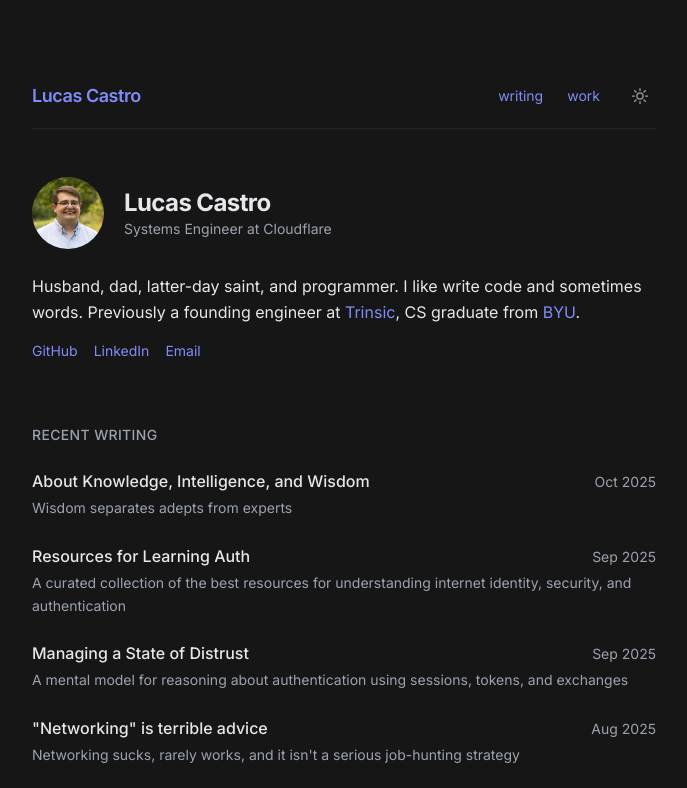
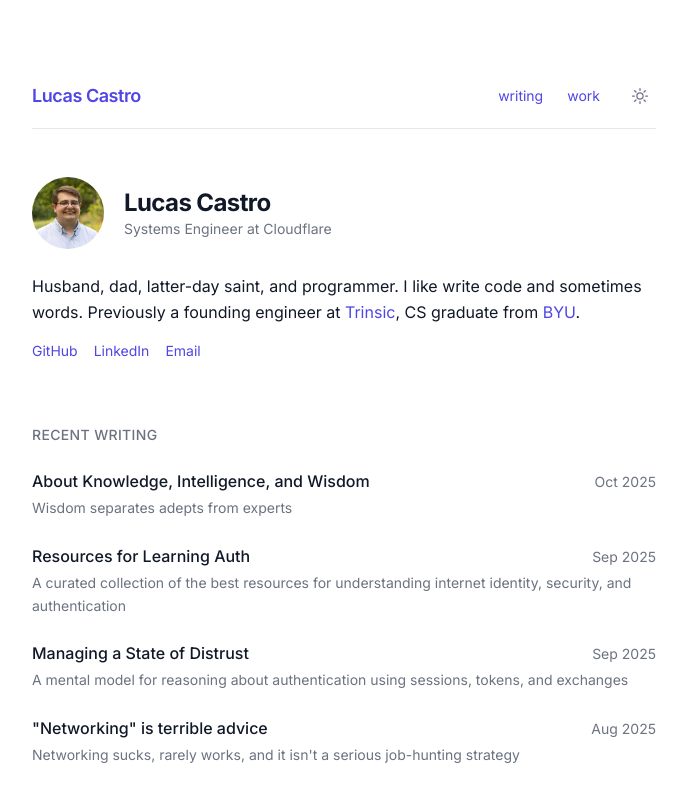
Before and after one commit to lucasamonrc/website, an Astro site: page / in a window 1280 px wide. Both pictures are taken after a click on the button "Toggle theme". Shown: the top 788 px of the page, without its empty margins (296-983 px from the left). Built offline with nearby package versions, Linux system fonts and the light colour scheme; Astro itself is replaced by a stand-in of ours.

Commit message:
Disiable :visited styles and add system theme setting

```diff
--- a/src/components/BaseHead.astro
+++ b/src/components/BaseHead.astro
@@ -42,7 +42,11 @@ const { title, description, image = FallbackImage } = Astro.props;
 <script is:inline>
 	(function () {
 		const stored = localStorage.getItem("theme");
-		if (stored === "dark" || (!stored && window.matchMedia("(prefers-color-scheme: dark)").matches)) {
+		if (
+			stored === "dark" ||
+			((!stored || stored === "system") &&
+				window.matchMedia("(prefers-color-scheme: dark)").matches)
+		) {
 			document.documentElement.classList.add("dark");
 		}
 	})();
--- a/src/components/ThemeToggle.astro
+++ b/src/components/ThemeToggle.astro
@@ -4,12 +4,28 @@
 <button
 	id="theme-toggle"
 	type="button"
-	aria-label="Toggle dark mode"
+	aria-label="Toggle theme"
 	class="cursor-pointer rounded-md p-1.5 text-text-secondary transition-colors"
 >
-	<!-- Sun icon (shown in dark mode) -->
+	<!-- System icon -->
 	<svg
-		class="hidden h-5 w-5 dark:block"
+		id="theme-icon-system"
+		class="h-5 w-5"
+		fill="none"
+		viewBox="0 0 24 24"
+		stroke-width="1.5"
+		stroke="currentColor"
+	>
+		<path
+			stroke-linecap="round"
+			stroke-linejoin="round"
+			d="M9 17.25v1.007a3 3 0 01-.879 2.122L7.5 21h9l-.621-.621A3 3 0 0115 18.257V17.25m6-12V15a2.25 2.25 0 01-2.25 2.25H5.25A2.25 2.25 0 013 15V5.25m18 0A2.25 2.25 0 0018.75 3H5.25A2.25 2.25 0 003 5.25m18 0H3"
+		></path>
+	</svg>
+	<!-- Sun icon -->
+	<svg
+		id="theme-icon-light"
+		class="h-5 w-5"
 		fill="none"
 		viewBox="0 0 24 24"
 		stroke-width="1.5"
@@ -21,9 +37,10 @@
 			d="M12 3v2.25m6.364.386l-1.591 1.591M21 12h-2.25m-.386 6.364l-1.591-1.591M12 18.75V21m-4.773-4.227l-1.591 1.591M5.25 12H3m4.227-4.773L5.636 5.636M15.75 12a3.75 3.75 0 11-7.5 0 3.75 3.75 0 017.5 0z"
 		></path>
 	</svg>
-	<!-- Moon icon (shown in light mode) -->
+	<!-- Moon icon -->
 	<svg
-		class="block h-5 w-5 dark:hidden"
+		id="theme-icon-dark"
+		class="h-5 w-5"
 		fill="none"
 		viewBox="0 0 24 24"
 		stroke-width="1.5"
@@ -38,8 +55,49 @@
 </button>
 
 <script is:inline>
+	const THEMES = ["system", "light", "dark"];
+
+	function getStoredTheme() {
+		return localStorage.getItem("theme") || "system";
+	}
+
+	function applyTheme(theme) {
+		if (theme === "dark") {
+			document.documentElement.classList.add("dark");
+		} else if (theme === "light") {
+			document.documentElement.classList.remove("dark");
+		} else {
+			if (window.matchMedia("(prefers-color-scheme: dark)").matches) {
+				document.documentElement.classList.add("dark");
+			} else {
+				document.documentElement.classList.remove("dark");
+			}
+		}
+		updateIcon(theme);
+	}
+
+	function updateIcon(theme) {
+		document.getElementById("theme-icon-system").style.display =
+			theme === "system" ? "block" : "none";
+		document.getElementById("theme-icon-light").style.display =
+			theme === "light" ? "block" : "none";
+		document.getElementById("theme-icon-dark").style.display =
+			theme === "dark" ? "block" : "none";
+	}
+
+	const currentTheme = getStoredTheme();
+	updateIcon(currentTheme);
+
 	document.getElementById("theme-toggle").addEventListener("click", () => {
-		const isDark = document.documentElement.classList.toggle("dark");
-		localStorage.setItem("theme", isDark ? "dark" : "light");
+		const current = getStoredTheme();
+		const next = THEMES[(THEMES.indexOf(current) + 1) % THEMES.length];
+		localStorage.setItem("theme", next);
+		applyTheme(next);
+	});
+
+	window.matchMedia("(prefers-color-scheme: dark)").addEventListener("change", () => {
+		if (getStoredTheme() === "system") {
+			applyTheme("system");
+		}
 	});
 </script>
--- a/src/styles/global.css
+++ b/src/styles/global.css
@@ -55,6 +55,10 @@ a {
 	@apply text-accent hover:text-accent-hover underline-offset-4 transition-colors;
 }
 
+a:visited {
+	color: inherit;
+}
+
 /* Prose overrides */
 .prose {
 	--tw-prose-body: var(--color-text);
```
